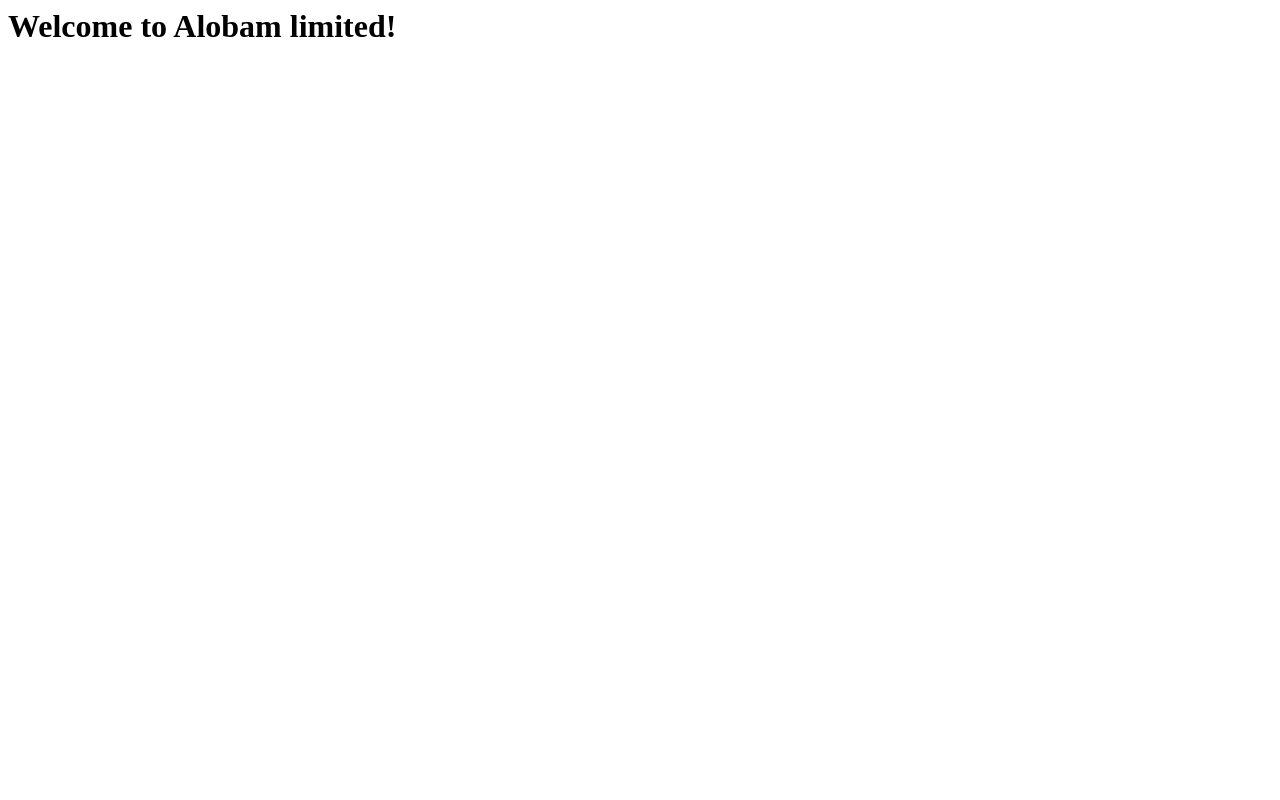
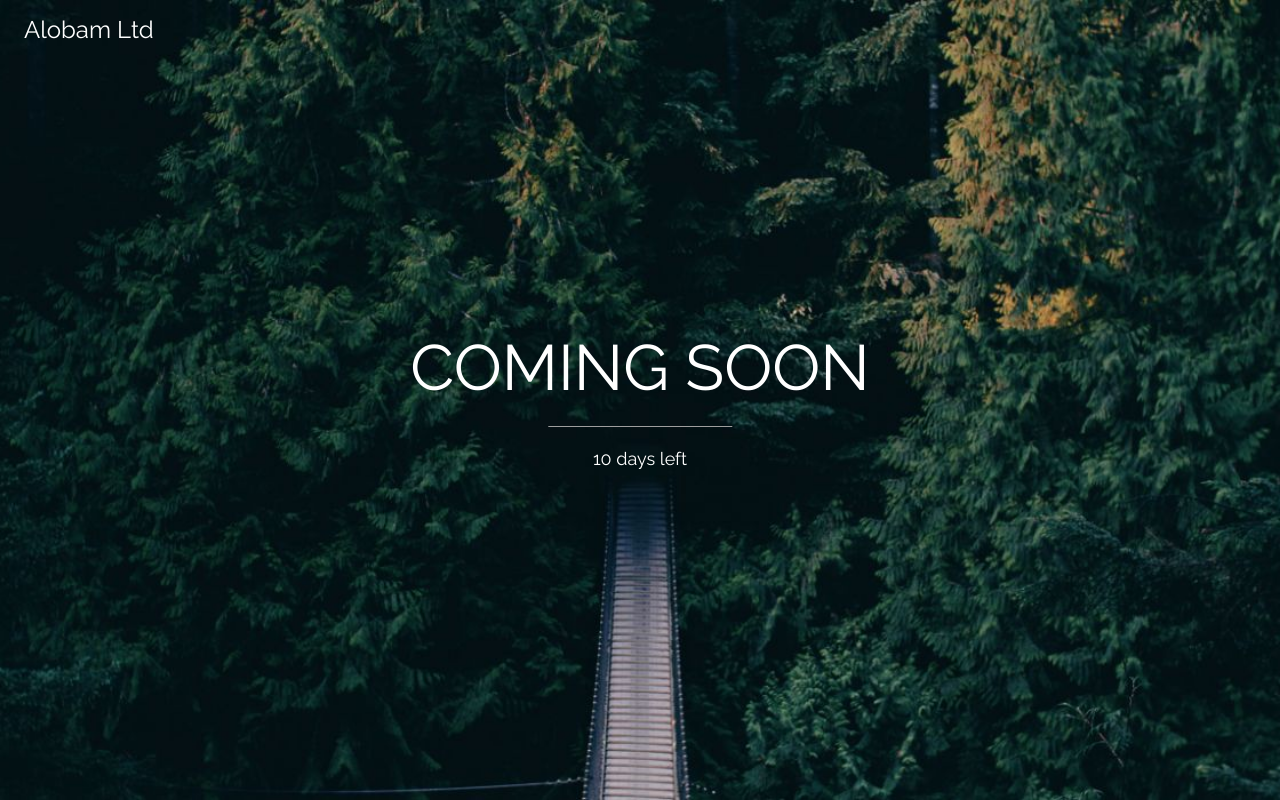
Before and after one commit to alobam-as/alobam-as.github.io, a plain HTML site: page index.html in a window 1280 px wide. Drawn offline with nearby package versions, Linux system fonts and the light colour scheme.

Commit message:
added coming soon

```diff
--- a/index.html
+++ b/index.html
@@ -1,3 +1,35 @@
-<h1>
-    Welcome to Alobam limited!
-</h1>
+<!DOCTYPE html>
+<html>
+<title>Alobam Ltd</title>
+<meta charset="UTF-8">
+<meta name="viewport" content="width=device-width, initial-scale=1">
+<link rel="stylesheet" href="https://www.w3schools.com/w3css/4/w3.css">
+<link rel="stylesheet" href="https://fonts.googleapis.com/css?family=Raleway">
+<style>
+body,h1 {font-family: "Raleway", sans-serif}
+body, html {height: 100%}
+.bgimg {
+  background-image: url('/forestbridge.jpg');
+  min-height: 100%;
+  background-position: center;
+  background-size: cover;
+}
+</style>
+<body>
+
+<div class="bgimg w3-display-container w3-animate-opacity w3-text-white">
+  <div class="w3-display-topleft w3-padding-large w3-xlarge">
+    Alobam Ltd
+  </div>
+  <div class="w3-display-middle">
+    <h1 class="w3-jumbo w3-animate-top">COMING SOON</h1>
+    <hr class="w3-border-grey" style="margin:auto;width:40%">
+    <p class="w3-large w3-center">10 days left</p>
+  </div>
+  <!-- <div class="w3-display-bottomleft w3-padding-large">
+    Powered by <a href="https://www.w3schools.com/w3css/default.asp" target="_blank">w3.css</a>
+  </div> -->
+</div>
+
+</body>
+</html>
```
Also changed, not shown: forestbridge.jpg (added).
